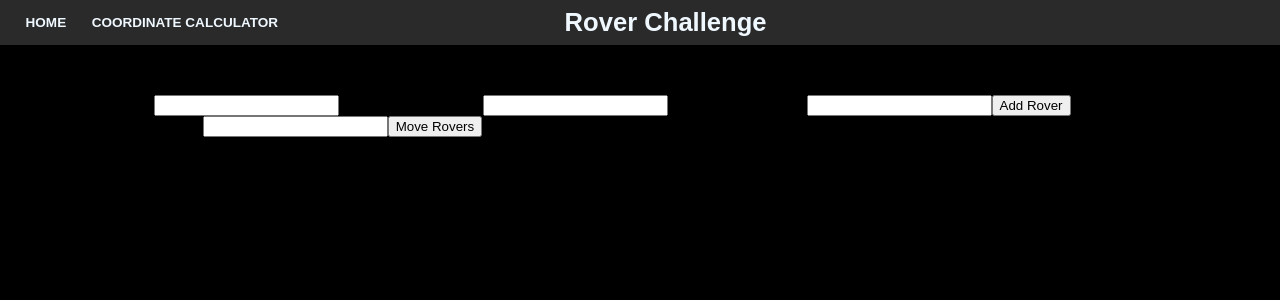
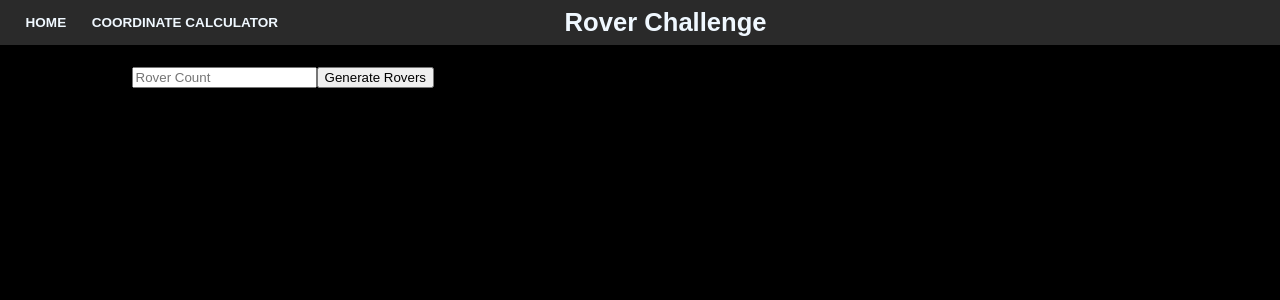
Before and after one commit to Davey-vS-02/RoverChallengeWebsite, an Angular app: page /calculator in a window 1280 px wide. Shown: the top 300 px of the page. Built offline with nearby package versions, Linux system fonts and the light colour scheme; a web font is replaced by a local one.

Commit message:
Made some changes to the rover class and added the rover table.

```diff
--- a/src/app/calculator/calculator.component.html
+++ b/src/app/calculator/calculator.component.html
@@ -1,20 +1,21 @@
 <main>
-    <div class="rover-container">
-        <h2>Rovers</h2>
-        <ul id="rover-list"></ul>
-      </div>
-      <form id="add-rover-form">
-        <label for="start-x">Starting X Coordinate:</label>
-        <input type="number" id="start-x" name="start-x" required>
-        <label for="start-y">Starting Y Coordinate:</label>
-        <input type="number" id="start-y" name="start-y" required>
-        <label for="direction">Direction (N/E/W/S):</label>
-        <input type="text" id="direction" name="direction" maxlength="1" required>
-        <button type="submit">Add Rover</button>
-      </form>
-      <form id="move-form">
-        <label for="move-instructions">Move Instructions (N/E/W/S):</label>
-        <input type="text" id="move-instructions" name="move-instructions" required>
-        <button type="submit">Move Rovers</button>
-      </form>
+  <h2>Rovers Information</h2>
+
+  <label for="roverCount">Number of Rovers:</label>
+  <input type="number" id="roverCount" placeholder="Rover Count">
+  <button onclick="populateTable()">Generate Rovers</button>
+
+  <table id="roversTable">
+    <thead>
+      <tr>
+        <th>Rover Name</th>
+        <th>X Position</th>
+        <th>Y Position</th>
+        <th>Direction</th>
+      </tr>
+    </thead>
+    <tbody>
+      <!-- Rover data will be dynamically added here -->
+    </tbody>
+  </table>
 </main>
--- a/src/app/calculator/calculator.component.ts
+++ b/src/app/calculator/calculator.component.ts
@@ -17,10 +17,25 @@ export class CalculatorComponent {
     document.body.style.overflow = '';
   }
 
-  rovers: Rover[] = [];
 
-  addRover(startX: number, startY: number, directions: string): void {
-    // Your logic to add a rover to the rovers array
+// Function to generate rover objects based on user input
+  generateRovers() {
+    const roverCountInput = document.getElementById("roverCount") as HTMLInputElement;
+    const roverCount = parseInt(roverCountInput.value);
+
+    const rovers = [];
+    for (let i = 1; i <= roverCount; i++) {
+      const rover = new Rover(`Rover${i}`, [0,0], "N"); // Default parameters
+      rovers.push(rover);
+    }
+
+    console.log(rovers);
+    return rovers;
+  }
+
+  populateTable()
+  {
+    console.log('Imagenary table created.')
   }
 
   moveRovers(instructions: string): void {
--- a/src/app/calculator/rover.model.ts
+++ b/src/app/calculator/rover.model.ts
@@ -2,15 +2,13 @@ export class Rover {
 
     //Parameters for rover objects.
     id: string;
-    coordinateX: number;
-    coordinateY: number;
+    coordinates: [number, number];
     direction: string;
 
     //Constructor for rover objects.
-    constructor(id: string, coordinateX: number, coordinateY: number, direction: string) {
+    constructor(id: string, coordinates: [number,number], direction: string) {
       this.id = id;
-      this.coordinateX = coordinateX;
-      this.coordinateY = coordinateY;
+      this.coordinates = coordinates;
       this.direction = direction;
     }
 
@@ -18,7 +16,7 @@ export class Rover {
     //With branchless coding, the conditionals are converted to 0 for false and 1 for true.
     //This value is then added to the rover's current coordinate.
     move(instruction: string): void {
-      this.coordinateY = +(instruction === 'E') - +(instruction === 'W');
-      this.coordinateY = +(instruction === 'N') - +(instruction === 'S');
+      this.coordinates[0] = +(instruction === 'E') - +(instruction === 'W');
+      this.coordinates[1] = +(instruction === 'N') - +(instruction === 'S');
     }
   }
```
